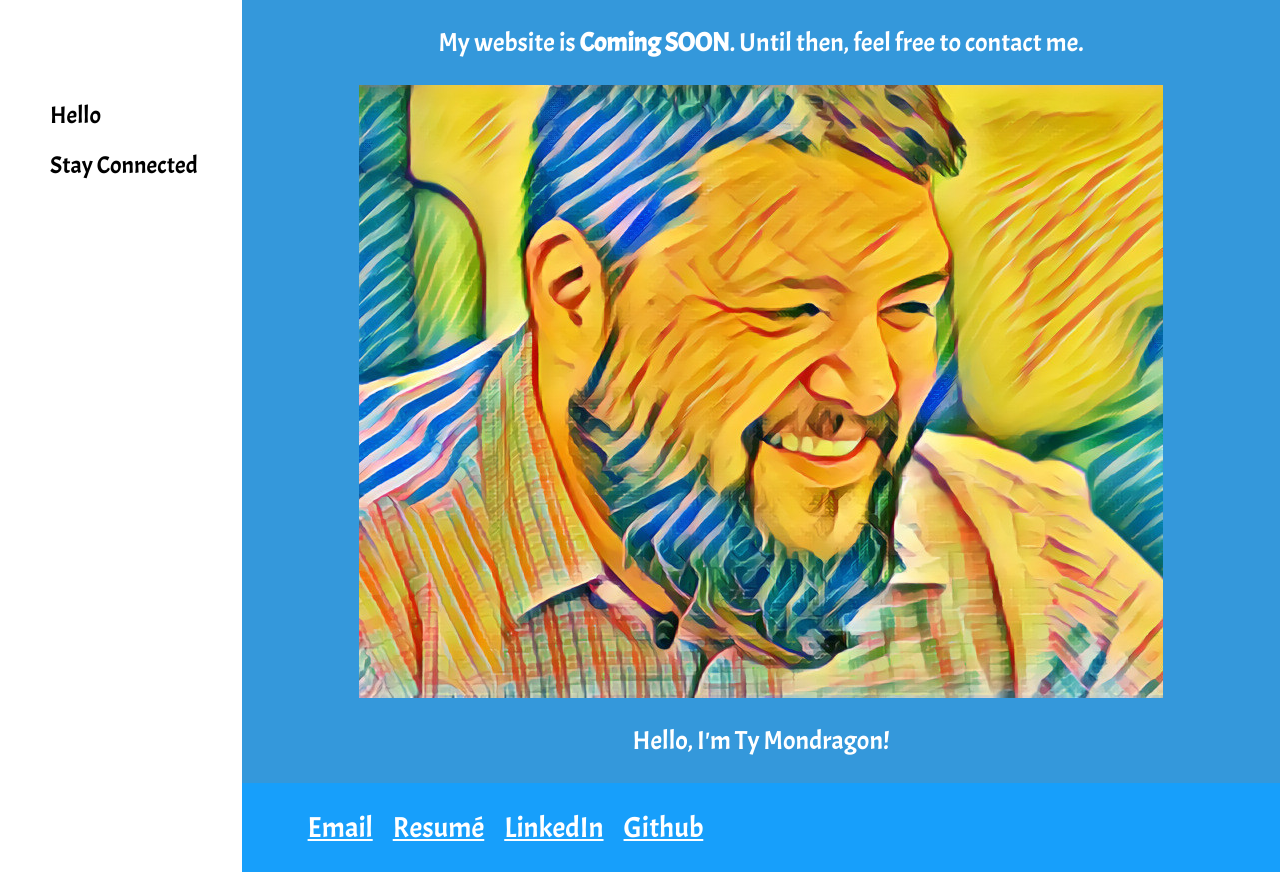
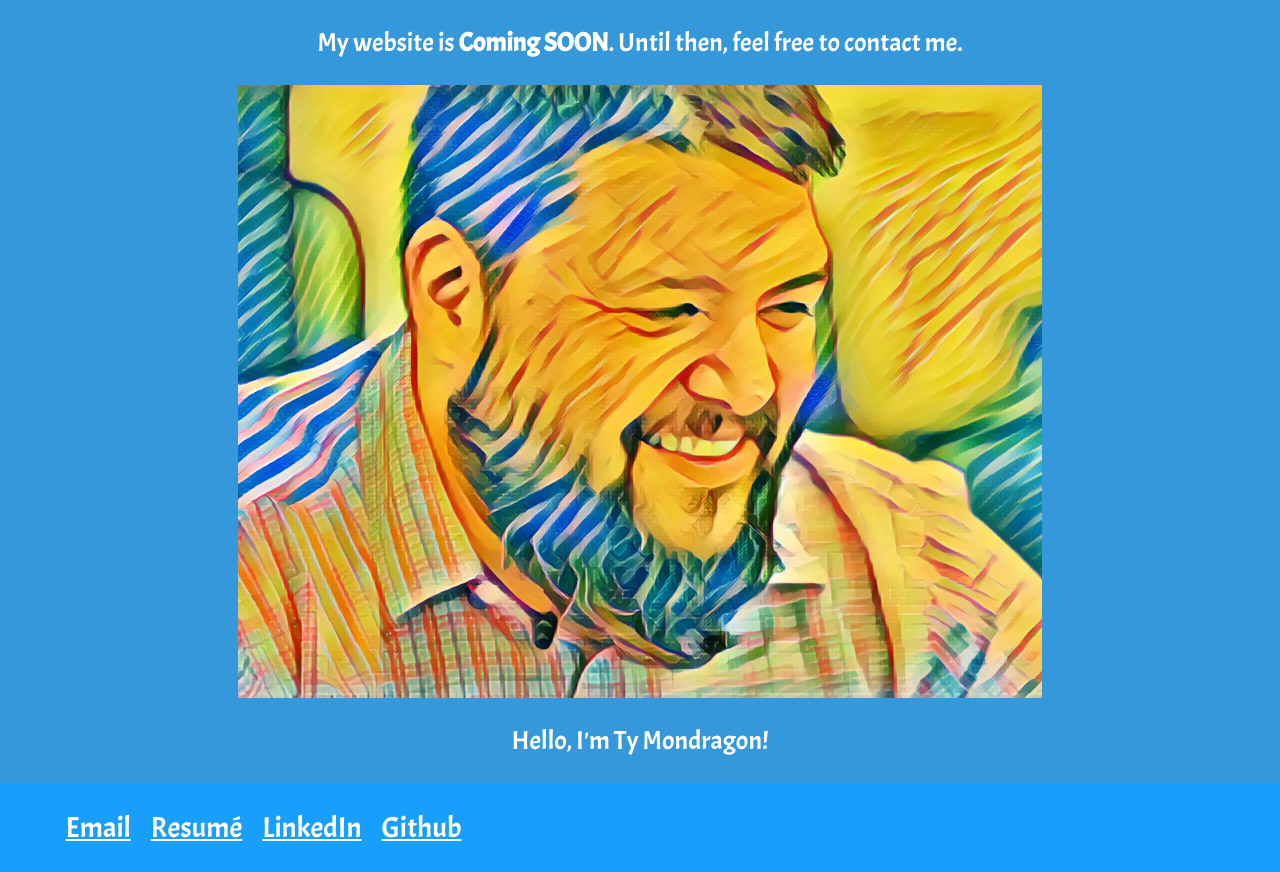
Before and after one commit to tymondragon/my_profile, a React (Create React App) app: page / in a window 1280 px wide. Built offline with nearby package versions, Linux system fonts and the light colour scheme; a web font is replaced by a local one.

Commit message:
hide menu for construction

```diff
--- a/src/App.js
+++ b/src/App.js
@@ -63,7 +63,7 @@ class App extends Component {
   render() {
     return (
         <div className="wrapper">
-          <Menu scrollTo={ this.scrollTo }/>
+          {/* <Menu scrollTo={ this.scrollTo }/> */}
           <Element name="hello">
             <Hello/>
           </Element>
```
